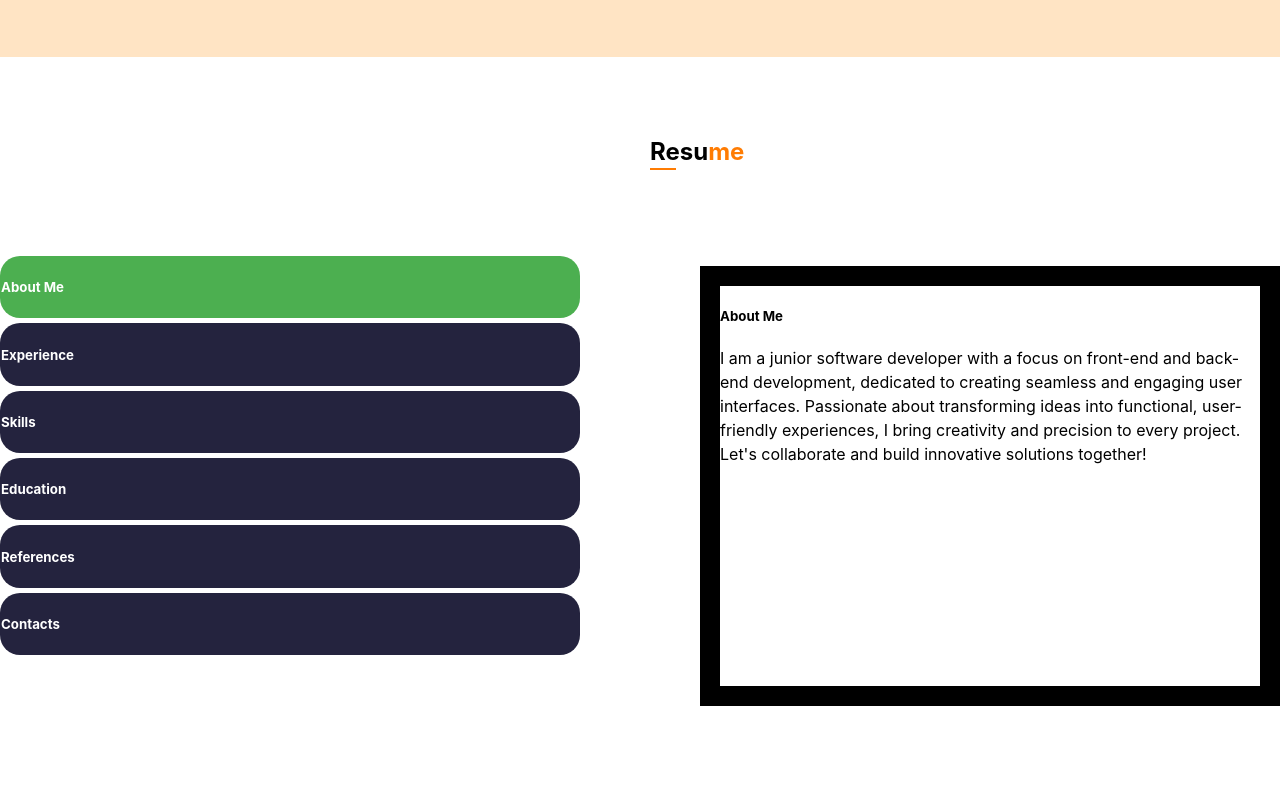
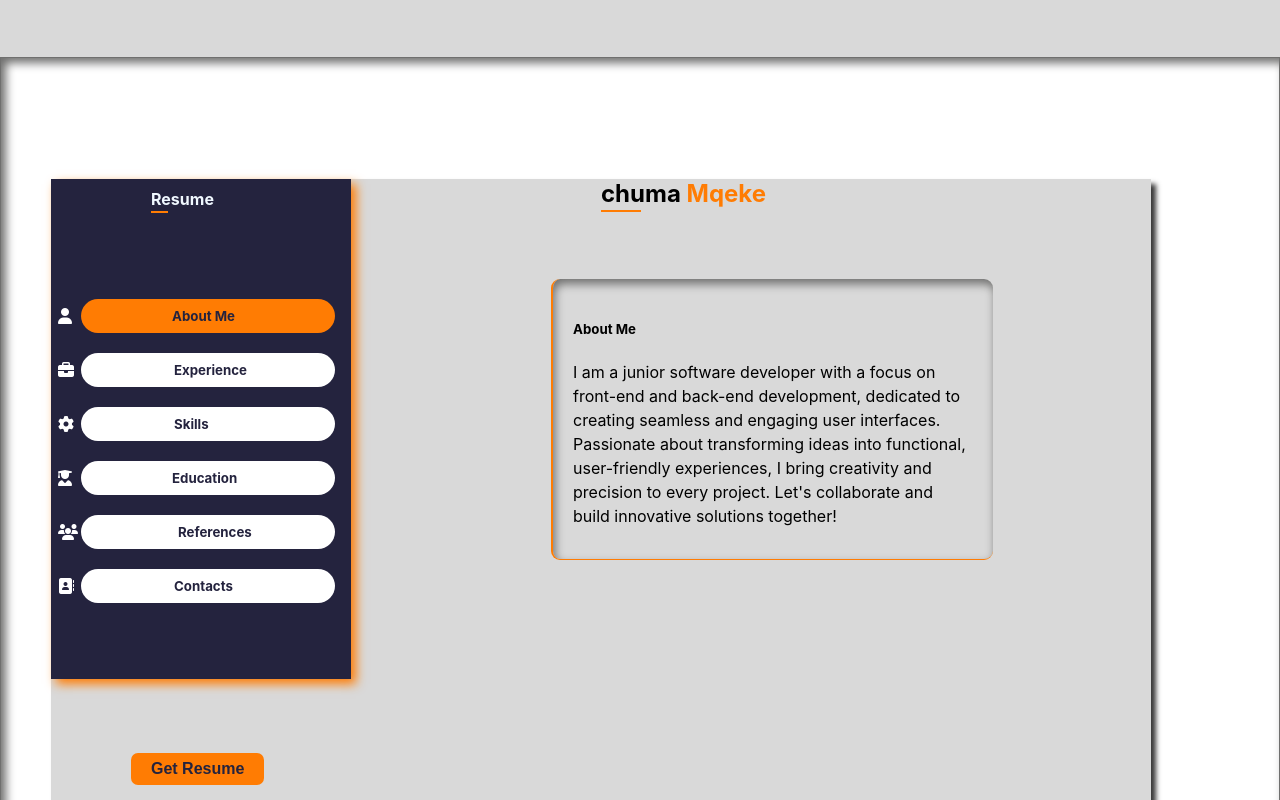
Before and after one commit to ChumaMqeke/app, a React (Create React App) app: page / in a window 1280 px wide. Shown: the part 1700-2500 px from the top of the page. Built offline with nearby package versions, Linux system fonts and the light colour scheme; a small style sheet from the web is missing.

Commit message:
Resume page

```diff
--- a/src/Container/About/About.css
+++ b/src/Container/About/About.css
@@ -1,5 +1,5 @@
 .about-page {
-    background-color: bisque;
+    background-color: rgba(217, 217, 217, 1);
     padding: 20px;
 
   }
--- a/src/Container/Resume/Resume.css
+++ b/src/Container/Resume/Resume.css
@@ -4,11 +4,14 @@
     align-items: flex-start;
     height: 100vh;
     position: relative;
+    padding-top: 100px;
+    border: 1px solid rgb(112, 112, 111);
+    box-shadow: 5px 5px 10px rgb(112, 112, 111) inset;
 }
 
 .title {
     margin-left: 650px;
-    margin-top: 80px;
+
 }
 
 .side-bar {
@@ -21,19 +24,23 @@
 .cv-content {
     margin-top: -390px;
     margin-left: 700px;
-    border: 20px solid;
     height: 50vh;
+    border-radius: 9px;
+    padding: 20px;
+    box-shadow: inset 2px 5px 10px rgb(112, 112, 111);
+    border-left: 2px solid rgba(255, 124, 3, 1);
+    border-bottom: 1px solid rgba(255, 124, 3, 1);
 
 }
 
 /*side bar buttons*/
 
-.about-me-button {
+/* .about-me-button {
     border-radius: 20px;
     background-color: rgba(36, 35, 62, 1);
     padding: 1px;
     color: white;
-    margin-top: 5px;
+    margin-top: 1px;
     display: flex;
 }
 
@@ -99,21 +106,36 @@
 
 .contacts-button h5 {
     margin-left: 100px;
-}
+} */
 
 .sidebar-button {
     border-radius: 20px;
-    background-color: rgba(36, 35, 62, 1);
-    padding: 1px;
-    color: white;
-    margin-top: 5px;
+    background-color: rgba(255, 255, 255, 1);
+    padding: 2px;
+    color: rgba(36, 35, 62, 1);
+    margin-top: 20px;
     display: flex;
     cursor: pointer;
     transition: background-color 0.3s ease-in-out;
+    height: 30px;
+    align-items: center;
+    width: 250px;
+    margin-left: 30px;
+
+  }
+
+  .sidebar-button i {
+    color: rgba(255, 255, 255, 1);
+    margin-left: -25px;
+    padding-right: 30px;
+  }
+
+  .sidebar-button h5{
+    padding-left: 70px;
   }
 
   .sidebar-button.active {
-    background-color: #4caf50; /* Change to your active color */
+    background-color: rgba(255, 124, 3, 1);
   }
 
   .cv-content {
@@ -123,15 +145,57 @@
   }
 
   .cv-content.slide-out {
-    height: 50vh; /* Set the desired height */
+    height: 30vh;
+    margin-top: -600px;
+    margin-left: 500px;
+    width: 400px;
   }
 
-  .experience-content {
-    max-height: 0;
-    overflow: hidden;
-    transition: max-height 0.3s ease-in-out;
+  .side-bar-container {
+    width: 300px;
+    align-items: center;
+    position: relative;
+    background-color: rgba(36, 35, 62, 1);
+    height: 500px;
+    box-shadow: 5px 5px 10px rgba(255, 124, 3, 1);
+    margin-top: 1px;
   }
 
-  .experience-content.slide-in {
-    max-height: 500px; /* Set the desired max height */
+  .side-title {
+    padding-left: 100px;
+    padding-top: 10px;
+    color: aliceblue;
+
   }
+
+  .resume-cover {
+
+    width: 1100px;
+    height: 700px;
+    margin-left: 50px;
+    margin-top: 15px;
+  }
+
+  .resume-page-container{
+     background-color: rgba(217, 217, 217, 1);
+     padding-top: -20px;
+     box-shadow: 5px 5px 5px rgb(56, 55, 55);
+     height: 700px;
+  }
+
+  .download-button {
+    margin-top: 150px;
+    margin-left: 80px;
+    width: 500px;
+  }
+
+  .download-button button:hover {
+    background-color: rgba(36, 35, 62, 1);
+    color: #fff;
+    border-color: rgba(36, 35, 62, 1);
+  }
+
+  .about-title {
+    margin-top: -700px;
+    margin-left: 600px;
+  }
--- a/src/Container/Resume/Resume.js
+++ b/src/Container/Resume/Resume.js
@@ -10,52 +10,74 @@ function Resume() {
 
   return (
     <div className="resume-page">
-      <h3 className="title">
-        <span className="about-line">Res</span>u<span className="name">me</span>
-      </h3>
-      <div className="page-container">
+      <div className='resume-cover'>
+
+      <div className="resume-page-container">
+
+        <div className='side-bar-container'>
+        <h4 className="side-title">
+        <span className="about-line">Res</span>ume
+      </h4>
         <div className="side-bar">
           <div
             className={`sidebar-button ${selectedContent === 'about-me' ? 'active' : ''}`}
             onClick={() => handleButtonClick('about-me')}
           >
+            <i class="fa-solid fa-user"></i>
             <h5>About Me</h5>
           </div>
           <div
             className={`sidebar-button ${selectedContent === 'experience' ? 'active' : ''}`}
             onClick={() => handleButtonClick('experience')}
           >
+            <i class="fa-solid fa-briefcase"></i>
             <h5>Experience</h5>
           </div>
-          {/* Add similar blocks for other buttons */}
+
+
+
           <div
             className={`sidebar-button ${selectedContent === 'skills' ? 'active' : ''}`}
             onClick={() => handleButtonClick('skills')}
           >
+            <i class="fa-solid fa-gear"></i>
             <h5>Skills</h5>
           </div>
           <div
             className={`sidebar-button ${selectedContent === 'education' ? 'active' : ''}`}
             onClick={() => handleButtonClick('education')}
           >
+           <i class="fa-solid fa-user-graduate"></i>
             <h5>Education</h5>
           </div>
           <div
             className={`sidebar-button ${selectedContent === 'references' ? 'active' : ''}`}
             onClick={() => handleButtonClick('references')}
           >
+            <i class="fa-solid fa-users"></i>
             <h5>References</h5>
           </div>
           <div
             className={`sidebar-button ${selectedContent === 'contacts' ? 'active' : ''}`}
             onClick={() => handleButtonClick('contacts')}
           >
+            <i class="fa-solid fa-address-book"></i>
             <h5>Contacts</h5>
           </div>
-          <div className="download-button"></div>
+          <div className="download-button">
+            <button>Get Resume</button>
+          </div>
+        </div>
+        </div>
         </div>
 
-        <div className={`cv-content ${selectedContent === 'about-me' ? 'slide-out' : ''}`}>
+        <div className={`cv-content ${selectedContent === 'about-me' ? 'slide-out' : ''}
+        ${selectedContent === 'experience' ? 'slide-out' : ''}
+        ${selectedContent === 'skills' ? 'slide-out' : ''}
+        ${selectedContent === 'education' ? 'slide-out' : ''}
+        ${selectedContent === 'references' ? 'slide-out' : ''}
+        ${selectedContent === 'contacts' ? 'slide-out' : ''}`}>
+
           {selectedContent === 'about-me' && (
             <div className="about-me-content">
               <h5>About Me</h5>
@@ -68,7 +90,7 @@ function Resume() {
               </p>
             </div>
           )}
-          {/* Add similar blocks for other content */}
+
           {selectedContent === 'experience' && (
             <div className="experience-content">
               <h5>My Experience</h5>
@@ -81,8 +103,59 @@ function Resume() {
               </p>
             </div>
           )}
+          {selectedContent === 'skills' && (
+            <div className="skills-content">
+              <h5>Skills</h5>
+              <p className="">
+                I am a junior software developer with a focus on front-end and back-end development,
+                dedicated to creating seamless and engaging user interfaces. Passionate about
+                transforming ideas into functional, user-friendly experiences, I bring creativity
+                and precision to every project. Let's collaborate and build innovative solutions
+                together!
+              </p>
+            </div>
+          )}
+          {selectedContent === 'education' && (
+            <div className="education-content">
+              <h5>Education</h5>
+              <p className="">
+                I am a junior software developer with a focus on front-end and back-end development,
+                dedicated to creating seamless and engaging user interfaces. Passionate about
+                transforming ideas into functional, user-friendly experiences, I bring creativity
+                and precision to every project. Let's collaborate and build innovative solutions
+                together!
+              </p>
+            </div>
+          )}
+          {selectedContent === 'contacts' && (
+            <div className="contacts-content">
+              <h5>Contacts</h5>
+              <p className="">
+                I am a junior software developer with a focus on front-end and back-end development,
+                dedicated to creating seamless and engaging user interfaces. Passionate about
+                transforming ideas into functional, user-friendly experiences, I bring creativity
+                and precision to every project. Let's collaborate and build innovative solutions
+                together!
+              </p>
+            </div>
+          )}
+          {selectedContent === 'references' && (
+            <div className="references-content">
+              <h5>Contacts</h5>
+              <p className="">
+                I am a junior software developer with a focus on front-end and back-end development,
+                dedicated to creating seamless and engaging user interfaces. Passionate about
+                transforming ideas into functional, user-friendly experiences, I bring creativity
+                and precision to every project. Let's collaborate and build innovative solutions
+                together!
+              </p>
+            </div>
+          )}
         </div>
       </div>
+      <h3 className="about-title">
+        <span className="about-line">chum</span>a<span className="name"> Mqeke</span>
+      </h3>
     </div>
   );
 }
```
